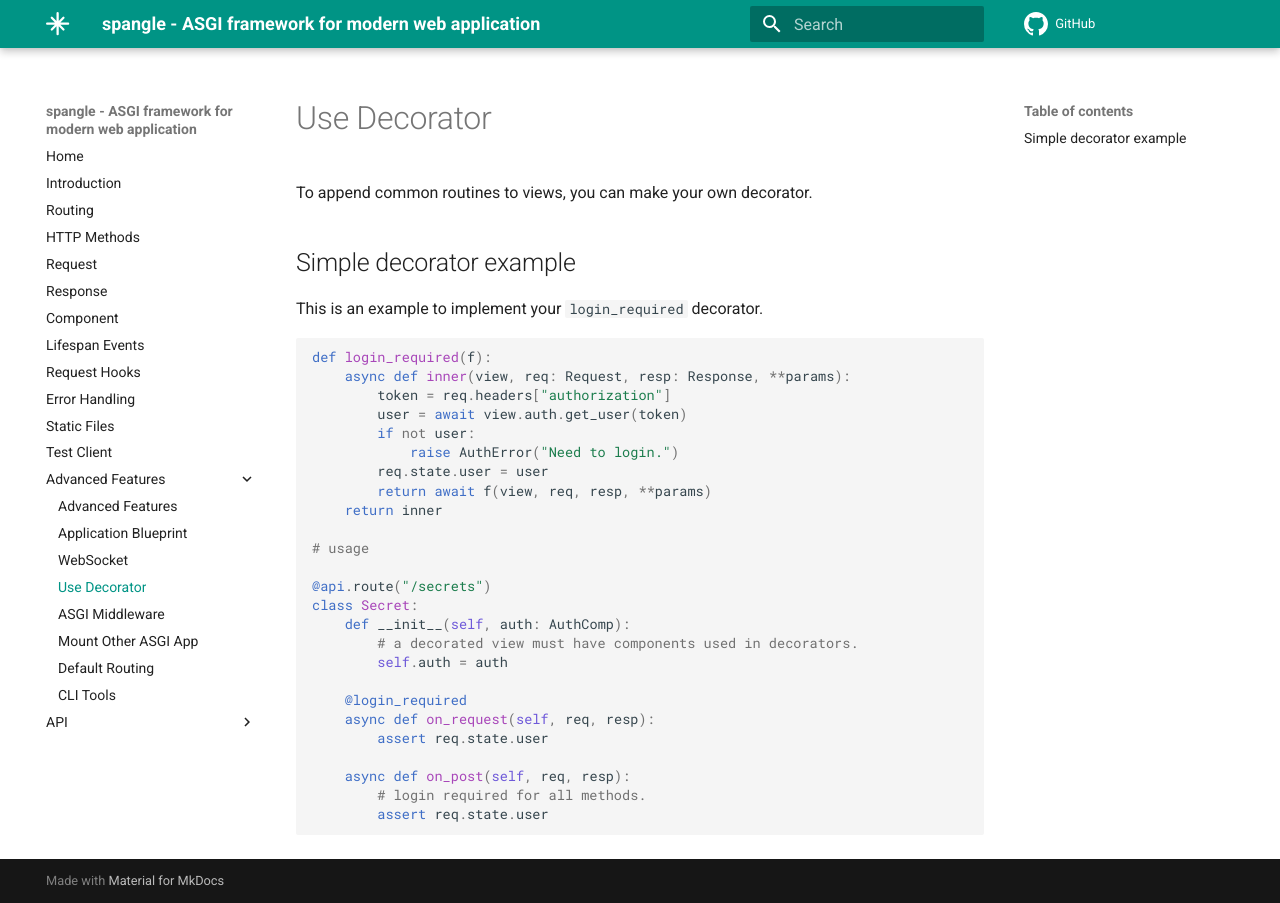
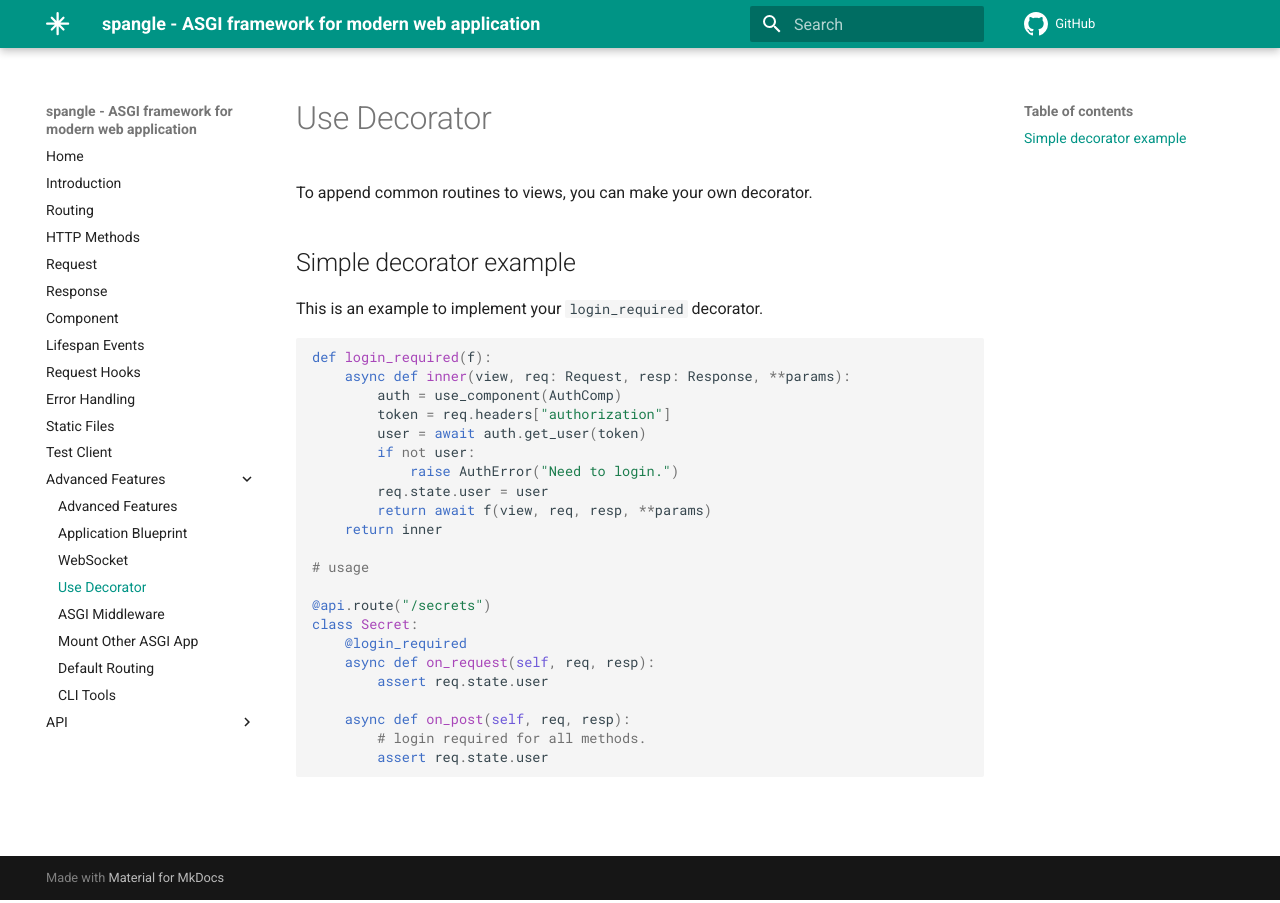
Before and after one commit to tkamenoko/spangle, an MkDocs documentation site: the page built from markdown/advanced/decorator.md, in a window 1280 px wide. Built offline with MkDocs 1.6.1 and Material for MkDocs 9.7.7, drawn with Linux system fonts in a browser that asks for light colours; comment, search, counter and statistics services are not loaded.

Commit message:
fix: decolator

````diff
--- a/markdown/advanced/decorator.md
+++ b/markdown/advanced/decorator.md
@@ -9,8 +13,9 @@ This is an example to implement your `login_required` decorator.
 ```python
 def login_required(f):
     async def inner(view, req: Request, resp: Response, **params):
+        auth = use_component(AuthComp)
         token = req.headers["authorization"]
-        user = await view.auth.get_user(token)
+        user = await auth.get_user(token)
         if not user:
             raise AuthError("Need to login.")
         req.state.user = user
@@ -21,10 +26,6 @@ def login_required(f):
 
 @api.route("/secrets")
 class Secret:
-    def __init__(self, auth: AuthComp):
-        # a decorated view must have components used in decorators.
-        self.auth = auth
-
     @login_required
     async def on_request(self, req, resp):
         assert req.state.user
````
Also changed, not shown: other parts of markdown/advanced/decorator.md (+4 -0 lines).
